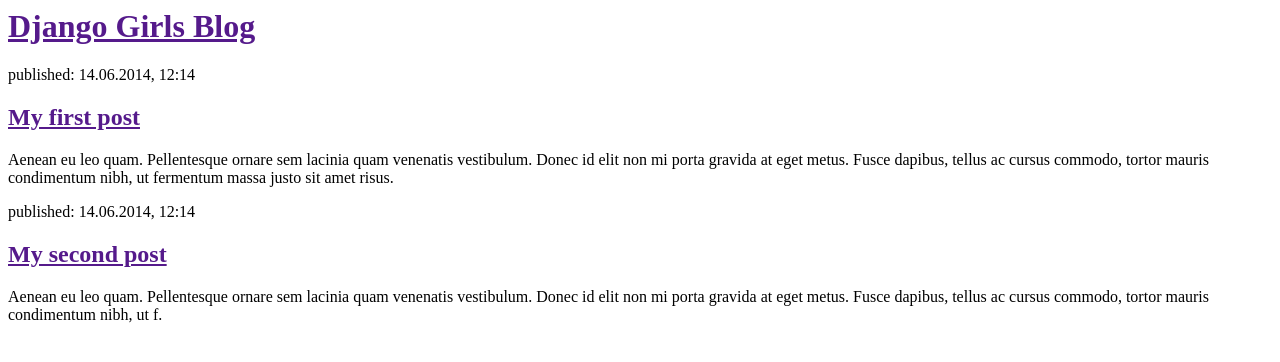
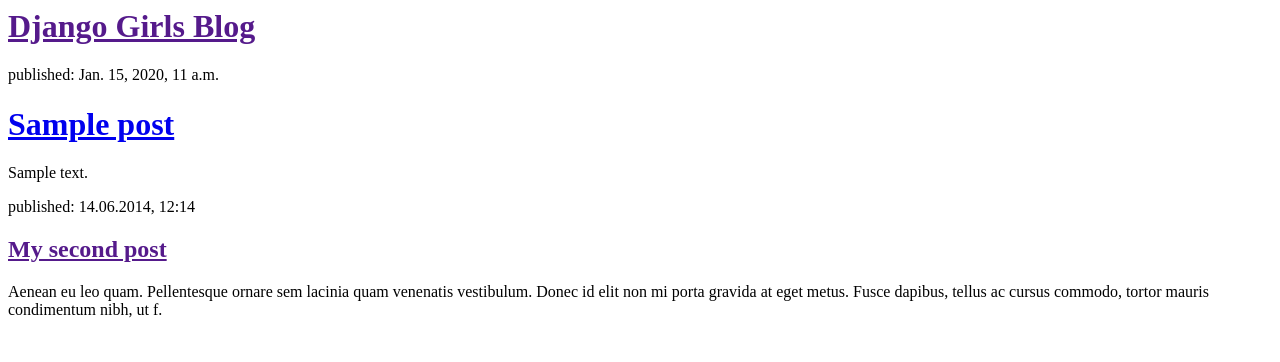
Before and after one commit to RReplica/my-first-blog, a Django app: template blog/templates/blog/post_list.html in a window 1280 px wide. Shown: the top 362 px of the page. Run offline with Django 3.2, Linux system fonts and the light colour scheme; the template is opened without the code that fills it: values that come from a table or form of the project are taken from there, others are empty; tables that the repository leaves empty hold one stand-in row (values such as "Sample post").

Commit message:
display posts from database

```diff
--- a/blog/templates/blog/post_list.html
+++ b/blog/templates/blog/post_list.html
@@ -1,17 +1,21 @@
 <html>
+
 <head>
     <title>Django Girls blog</title>
 </head>
+
 <body>
     <div>
         <h1><a href="">Django Girls Blog</a></h1>
     </div>
 
+    {% for post in posts %}
       <div>
-            <p>published: 14.06.2014, 12:14</p>
-            <h2><a href="">My first post</a></h2>
-            <p>Aenean eu leo quam. Pellentesque ornare sem lacinia quam venenatis vestibulum. Donec id elit non mi porta gravida at eget metus. Fusce dapibus, tellus ac cursus commodo, tortor mauris condimentum nibh, ut fermentum massa justo sit amet risus.</p>
+        <p>published: {{ post.published_date }}</p>
+        <h1><a href="#">{{ post.title }}</a></h1>
+        <p>{{ post.text|linebreaksbr }}</p>
       </div>
+    {% endfor %}
 
     <div>
         <p>published: 14.06.2014, 12:14</p>
@@ -19,4 +23,5 @@
         <p>Aenean eu leo quam. Pellentesque ornare sem lacinia quam venenatis vestibulum. Donec id elit non mi porta gravida at eget metus. Fusce dapibus, tellus ac cursus commodo, tortor mauris condimentum nibh, ut f.</p>
     </div>
 </body>
+
 </html>
--- a/blog/views.py
+++ b/blog/views.py
@@ -1,6 +1,9 @@
 from django.shortcuts import render
+from .models import Post
+from django.utils import timezone
 
 # Create your views here.
 
 def post_list(request):
-    return render(request, 'blog/post_list.html', {})
+    posts = Post.objects.filter(published_date__lte=timezone.now()).order_by('published_date')
+    return render(request, 'blog/post_list.html', {'posts': posts})
```
Lines whose indentation alone changed are shown as unchanged.
